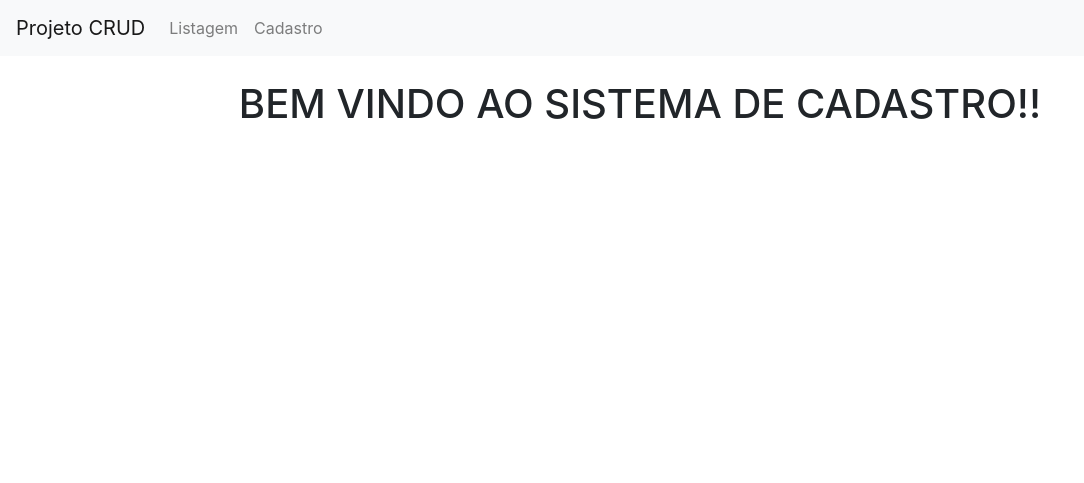
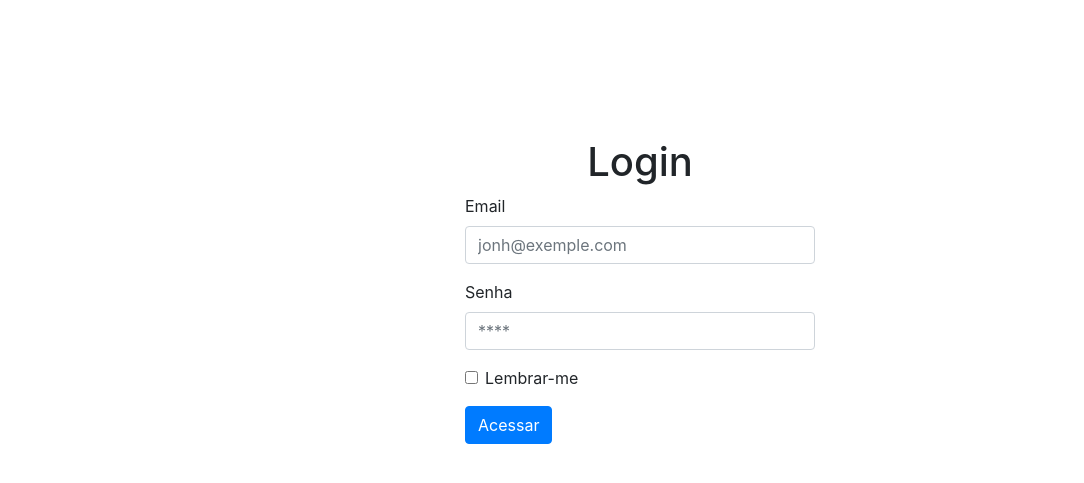
Before and after one commit to uilansouza/projeto_crud, a PHP site: page / in a window 1280 px wide. Shown: the top 483 px of the page, without its empty margins (0-1084 px from the left). Run offline with PHP 8.4, Linux system fonts and the light colour scheme; data that the repository does not hold is empty.

Commit message:
Inserindo login por cockie

```diff
--- a/assets/css/crud.css
+++ b/assets/css/crud.css
@@ -1,3 +1,6 @@
 table form {
     display: inline-block;
 }
+.login{
+    padding-top: 90px;
+}
--- a/cadastro.php
+++ b/cadastro.php
@@ -2,6 +2,7 @@
 include_once "inc/utils.php";
 $page = "CADASTRO";
 $conn = getConn() ;
+redirIfNotLogged();
 
 
 
--- a/editar.php
+++ b/editar.php
@@ -1,6 +1,7 @@
 <?php
 include_once "inc/utils.php";
 $page = "EDITAR";
+redirIfNotLogged();
 
 $checked ="";
 
--- a/excluir.php
+++ b/excluir.php
@@ -1,6 +1,7 @@
 <?php
 include_once "inc/utils.php";
 var_dump($_POST);
+redirIfNotLogged();
 
 $conn = getConn();
 
--- a/inc/navbar.php
+++ b/inc/navbar.php
@@ -13,6 +13,9 @@
             <li class="nav-item  <?=navActive($page,"CADASTRO");?>">
                 <a class="nav-link" href="cadastro.php">Cadastro</a>
             </li>
+            <li class="nav-item">
+                <a class="nav-link" href="logout.php">Sair</a>
+            </li>
         </ul>
     </div>
 </nav>
--- a/inc/utils.php
+++ b/inc/utils.php
@@ -89,11 +89,34 @@ function removeProducts($conn, $id){
 
 function getCategories($conn){
 
-    $query = "SELECT * FROM categoria ORDER BY Nome";
+    $query = "SELECT id, nome, email FROM categoria ORDER BY Nome";
 
     return  mysqli_query($conn, $query);
 
 }
 
+function getUser($conn, $email, $senha){
+
+     $query = "SELECT * FROM usuarios WHERE email = '$email' AND senha = '$senha' ";
+     return mysqli_query($conn, $query);
+
+}
+
+function redirIfNotLogged(){
+
+
+   if(!isset($_COOKIE['USER_LOGGED']) ){
+
+
+    header("Location: index.php?r=notLog") ;
+   }
+}
+
+function logout(){
+    if (isset($_COOKIE['USER_LOGGED'])){
+        setcookie("USER_LOGGED","",time()-3600);
+    }
+}
+
 
 ?>
--- a/index.php
+++ b/index.php
@@ -1,25 +1,46 @@
-<?php
 
-include_once "inc/utils.php";
+<!DOCTYPE html>
+<html lang="en">
+<head>
+    <?php include_once "inc/header.php";?>
+    <title>Projeto CRUD - Login</title>
+</head>
+<body>
+
+    <div class="container">
+        <div class="row">
+            <div class="col"></div>
+                <div class="col align-self-center">
+                    <br>
+
+                    <br>
+
+                    <form class="login" action="login.php" method="POST" >
+                    <center><h1>Login</h1></center>
+                        <div class="form-group">
+                            <label for="email">Email</label>
+                            <input type="email" name="email" class="form-control" id="email"  placeholder="jonh@exemple.com">
+                        </div>
+                        <div class="form-group">
+                            <label for="senha">Senha</label>
+                            <input type="password" name="senha" class="form-control" id="senha" placeholder="****">
+                        </div>
+                        <div class="form-group form-check">
+                            <input type="checkbox" class="form-check-input" id="exampleCheck1">
+                            <label class="form-check-label" for="exampleCheck1">Lembrar-me</label>
+                        </div>
+
+                        <button type="submit" class="btn btn-primary">Acessar</button>
+                    </form>
+                </div>
+            <div class="col"></div>
+        </div>
+    </div>
 
 
-?>
-
-<!doctype html>
-<html lang="en">
-  <head>
-    <?php include_once "inc/header.php";?>
-
-    <title>Projeto CRUD - Cadastro</title>
-  </head>
-  <body>
-    <?php include "inc/navbar.php"?>
 
 
-    <div class="container">
-
-        <?php include_once("inc/alerts.php")?>
-        <center><h1>BEM VINDO AO SISTEMA DE CADASTRO!!</h1></center>
-
-
+        </div>
     </div>
+</body>
+</html>
--- /dev/null
+++ b/logout.php
@@ -0,0 +1,5 @@
+<?php
+
+include("inc/utils.php");
+logout();
+include("login.php");
```
Also changed, not shown: bemvindo.php (added, +25 -0 lines), lista.php (+6 -1 lines), login.php (added, +33 -0 lines).
